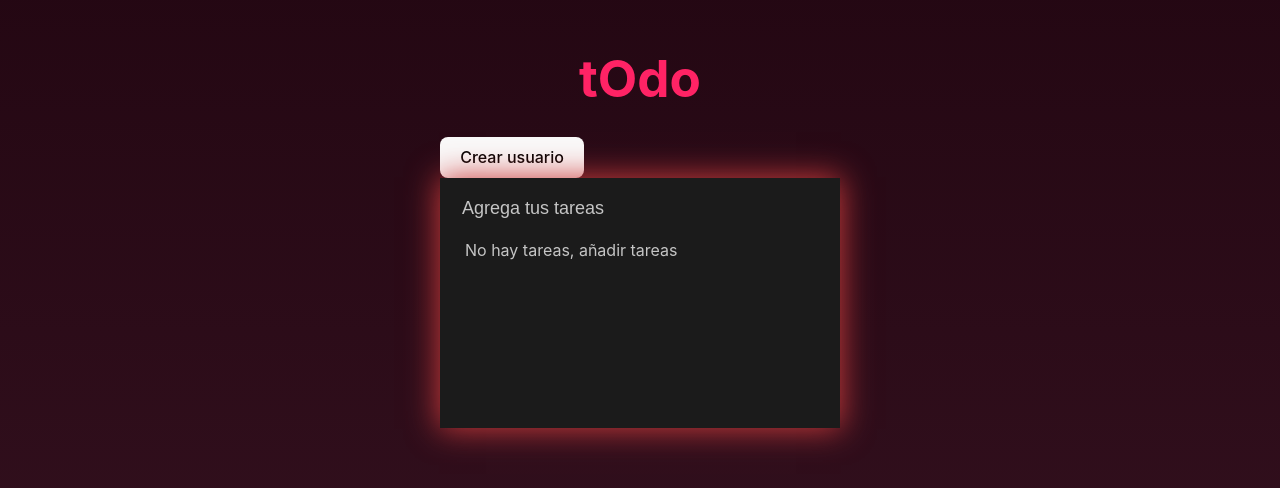
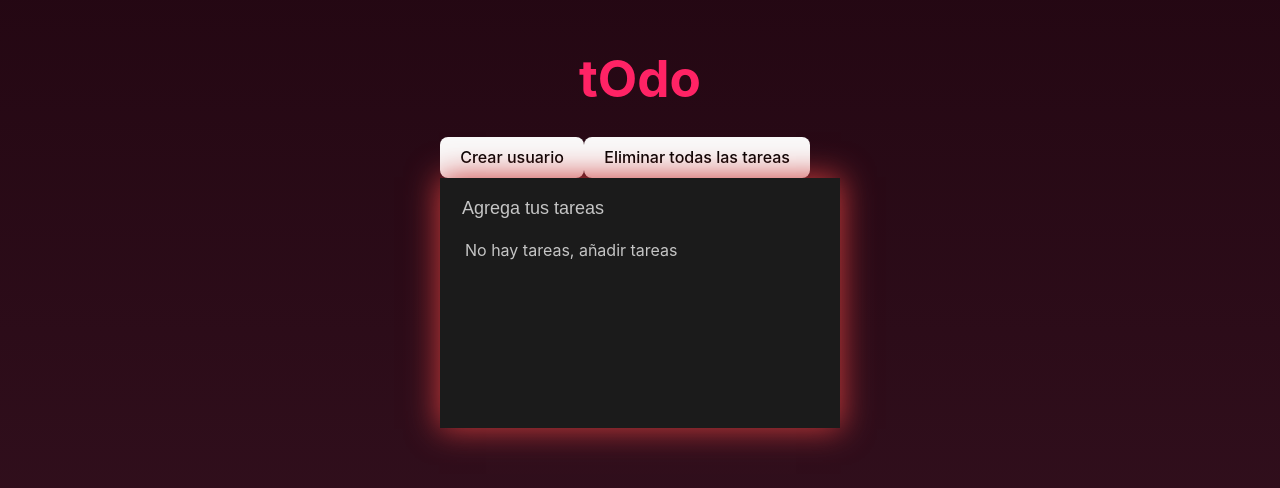
Before and after one commit to AmbrosioRHC/todo-fetch, a React (Vite) app: page / in a window 1280 px wide. Shown: the part 176-664 px from the top of the page. Built offline with nearby package versions, Linux system fonts and the light colour scheme; no server answers.

Commit message:
Agregando boton que alimina todas las tareas

```diff
--- a/src/App.jsx
+++ b/src/App.jsx
@@ -81,10 +81,26 @@ function App() {
       .catch(error => console.error("Error:", error));
   };
 
+
+const eliminarTodas = () => {
+  setTarea([])
+  setInputText({ label: "", done: false })
+  fetch("https://playground.4geeks.com/apis/fake/todos/user/ambrosio", {
+      method: "DELETE",
+      headers: {
+        "Content-Type": "application/json"
+      },
+      body: JSON.stringify([])
+    })
+    .then(response => response.json())
+    .then(data => console.log(data))
+    .catch(error => console.error("Error", error));
+}
   return (
     <>
       <h1 className="todo">tOdo</h1>
       <button onClick={handleCreateUser}>Crear usuario</button>
+      <button onClick={eliminarTodas}>Eliminar todas las tareas</button>
       <div className="caja">
         <div className="textInput" >
           <form >
```
